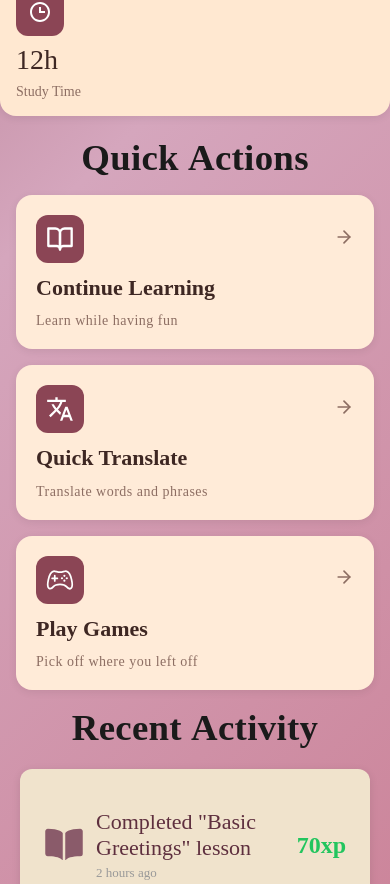
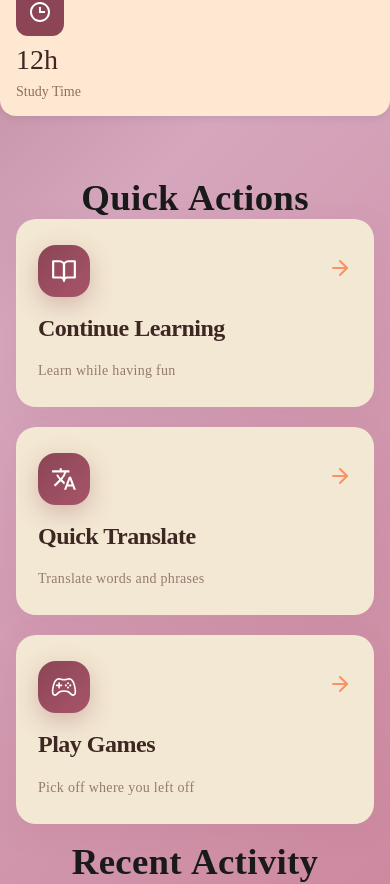
Before and after one commit to Gevans4352/Lingua-cute, a React (Vite) app in the folder lingua cute/: page /Dashboard in a window 390 px wide. Shown: the part 1120-2004 px from the top of the page. Built offline with nearby package versions, Linux system fonts and the light colour scheme.

Commit message:
improve style

```diff
--- a/lingua cute/src/Components/QuickActions/QuickActions.scss
+++ b/lingua cute/src/Components/QuickActions/QuickActions.scss
@@ -1,8 +1,9 @@
-*{
+* {
   margin: 0;
   padding: 0;
   box-sizing: border-box;
 }
+
 html,
 body,
 #root {
@@ -10,104 +11,225 @@ body,
   width: 100%;
 }
 
+.coverEverything {
+  padding: 60px 24px 24px 24px;
+}
+
+.recact {
+  text-align: center;
+  font-size: 42px;
+  font-weight: 700;
+  color: #3E2723;
+  margin-bottom: 48px;
+  letter-spacing: -0.5px;
+  position: relative;
+
+  &::after {
+    content: '';
+    position: absolute;
+    bottom: -16px;
+    left: 50%;
+    transform: translateX(-50%);
+    width: 80px;
+    height: 4px;
+    background: linear-gradient(90deg, #ff6b35, #f7931e);
+    border-radius: 2px;
+  }
+}
+
 .actions-container {
-  display: flex;
-  justify-content: center;
-  gap: 20px;
-  padding: 20px 0;
-  max-width: 1200px;
+  display: grid;
+  grid-template-columns: repeat(auto-fit, minmax(340px, 1fr));
+  gap: 32px;
+  max-width: 1400px;
   margin: 0 auto;
-  flex-wrap: wrap;
-  cursor: pointer;
+  padding: 0 24px;
+}
+
+.action-link {
+  text-decoration: none;
+  color: inherit;
+  display: block;
 }
 
 .action-card {
-  flex: 1;
-  min-width: 280px;
-  max-width: 350px;
-  background: #FFEBD8;
-  border-radius: 16px;
-  padding: 24px;
+  background: #f3e8d3;
+  border-radius: 24px;
+  padding: 36px 32px;
   display: flex;
   flex-direction: column;
-  gap: 12px;
-  box-shadow: 0 2px 8px rgba(0, 0, 0, 0.08);
-  transition: transform 0.2s ease, box-shadow 0.2s ease;
+  gap: 16px;
+  box-shadow: 0 8px 32px rgba(139, 69, 85, 0.08);
+  transition: all 0.4s cubic-bezier(0.4, 0, 0.2, 1);
+  border: 2px solid transparent;
+  position: relative;
+  overflow: hidden;
+
+  &::before {
+    content: '';
+    position: absolute;
+    top: 0;
+    left: 0;
+    width: 100%;
+    height: 100%;
+    background: linear-gradient(135deg, rgba(255, 107, 53, 0.05), rgba(247, 147, 30, 0.05));
+    opacity: 0;
+    transition: opacity 0.4s ease;
+  }
 
   &:hover {
-    transform: translateY(-4px);
-    box-shadow: 0 4px 16px rgba(255, 107, 53, 0.15);
+    transform: translateY(-8px) scale(1.02);
+    box-shadow: 0 20px 60px rgba(139, 69, 85, 0.15);
+    border-color: rgba(255, 107, 53, 0.2);
+
+    &::before {
+      opacity: 1;
+    }
   }
 
   .action-card-header {
     display: flex;
     justify-content: space-between;
     align-items: center;
+    position: relative;
+    z-index: 1;
   }
 
   .arrow-icon {
-    font-size: 20px;
-    color: #8D6E63;
-    transition: transform 0.2s ease;
+    font-size: 24px;
+    color: #ff6b35;
+    transition: all 0.3s ease;
+    opacity: 0.7;
   }
 
   &:hover .arrow-icon {
-    transform: translateX(4px);
+    transform: translateX(6px) rotate(-45deg);
+    opacity: 1;
   }
 }
 
-
 .action-box {
-  width: 48px;
-  height: 48px;
-  border-radius: 12px;
+  width: 64px;
+  height: 64px;
+  border-radius: 18px;
   display: flex;
   align-items: center;
   justify-content: center;
-  font-size: 28px;
-  color: #FFFFFF;
+  font-size: 32px;
+  color: #ffffff;
+  background: linear-gradient(135deg, #8b4555, #a85569);
+  box-shadow: 0 8px 24px rgba(139, 69, 85, 0.3);
+  transition: transform 0.3s ease;
+  position: relative;
+  z-index: 1;
+
+  .action-card:hover & {
+    transform: scale(1.1) rotate(5deg);
+  }
 }
 
 .action-value {
-  font-size: 24px;
-  font-weight: 600;
+  font-size: 28px;
+  font-weight: 700;
   color: #3E2723;
-  line-height: 1.2;
+  line-height: 1.3;
+  position: relative;
+  z-index: 1;
+  letter-spacing: -0.5px;
 }
 
 .action-label {
-  font-size: 14px;
+  font-size: 15px;
   color: #8D6E63;
   font-weight: 500;
-  letter-spacing: 0.5px;
+  letter-spacing: 0.3px;
+  line-height: 1.5;
+  position: relative;
+  z-index: 1;
+  opacity: 0.9;
 }
 
 // Tablet
-@media (max-width: 768px) {
+@media (max-width: 1024px) {
+  .recact {
+    font-size: 36px;
+    margin-bottom: 40px;
+  }
+
   .actions-container {
-    gap: 16px;
-    padding: 16px;
+    grid-template-columns: repeat(auto-fit, minmax(300px, 1fr));
+    gap: 28px;
+    padding: 0 20px;
   }
 
   .action-card {
-    min-width: 240px;
-    padding: 20px;
+    padding: 32px 28px;
+  }
+}
+
+@media (max-width: 768px) {
+  .coverEverything {
+    padding: 48px 20px 20px 20px;
+  }
+
+  .recact {
+    font-size: 32px;
+    margin-bottom: 36px;
+  }
+
+  .actions-container {
+    grid-template-columns: 1fr;
+    gap: 24px;
+    padding: 0 16px;
+  }
+
+  .action-card {
+    padding: 28px 24px;
   }
 
   .action-value {
-    font-size: 22px;
+    font-size: 26px;
+  }
+
+  .action-box {
+    width: 56px;
+    height: 56px;
+    font-size: 28px;
   }
 }
 
 // Mobile
 @media (max-width: 480px) {
+  .coverEverything {
+    padding: 40px 16px 16px 16px;
+  }
+
+  .recact {
+    font-size: 28px;
+    margin-bottom: 32px;
+  }
+
   .actions-container {
-    flex-direction: column;
-    align-items: center;
+    gap: 20px;
+    padding: 0;
   }
 
   .action-card {
-    width: 100%;
-    max-width: 100%;
+    padding: 24px 20px;
+    border-radius: 20px;
+  }
+
+  .action-value {
+    font-size: 24px;
+  }
+
+  .action-label {
+    font-size: 14px;
+  }
+
+  .action-box {
+    width: 52px;
+    height: 52px;
+    font-size: 26px;
   }
 }
--- a/lingua cute/src/Components/QuickActions/QuickActions.tsx
+++ b/lingua cute/src/Components/QuickActions/QuickActions.tsx
@@ -2,6 +2,7 @@ import { FiArrowRight, FiBookOpen } from "react-icons/fi";
 import "./QuickActions.scss";
 import { MdOutlineTranslate } from "react-icons/md";
 import { IoGameControllerOutline } from "react-icons/io5";
+import { Link } from "react-router-dom";
 
 const QuickActions = () => {
   const actions = [
@@ -10,41 +11,47 @@ const QuickActions = () => {
       details: "Learn while having fun ",
       label: "Continue Learning",
       bgColor: "#8b4555",
+      link: "/LearningProgress"
     },
     {
       icon: <MdOutlineTranslate />,
       details: "Translate words and phrases",
       label: "Quick Translate",
       bgColor: "#8b4555",
+      link: "/translate"
     },
     {
       icon: <IoGameControllerOutline />,
       label: "Play Games",
       details: "Pick off where you left off",
       bgColor: "#8b4555",
+      link: "GameChallenges"
     },
   ];
   return (
     <div className="coverEverything">
       <h2 className="recact">Quick Actions</h2>
       <div className="actions-container">
-        {actions.map((actions, index) => (
-          <div key={index} className="action-card">
+{actions.map((action, index) => (
+  <Link to={action.link} key={index} className="action-link">
+    <div className="action-card">
       <div className="action-card-header">
         <div
           className="action-box"
-                style={{ backgroundColor: actions.bgColor }}
+          style={{ backgroundColor: action.bgColor }}
         >
-                {actions.icon}
+          {action.icon}
         </div>
         <span className="arrow-icon">
           <FiArrowRight />
         </span>
       </div>
-            <div className="action-value">{actions.label}</div>
-            <div className="action-label">{actions.details}</div>
+      <div className="action-value">{action.label}</div>
+      <div className="action-label">{action.details}</div>
     </div>
+  </Link>
 ))}
+
       </div>
     </div>
   );
--- a/lingua cute/src/Pages/LearningProgress/LearningProgress.tsx
+++ b/lingua cute/src/Pages/LearningProgress/LearningProgress.tsx
@@ -6,9 +6,9 @@ const LearningProgress = ()=>{
         document.title = "Your Progress";
     }, []);
     return(
-        <>
-        Hello World
-        </>
+        <div className="learning">
+
+        </div>
     )
 }
 
--- a/lingua cute/src/Pages/Register/Register.tsx
+++ b/lingua cute/src/Pages/Register/Register.tsx
@@ -4,11 +4,11 @@ import { useEffect, useState } from "react";
 import { MdOutlineMail } from "react-icons/md";
 import { TbLockPassword } from "react-icons/tb";
 import { CiUser } from "react-icons/ci";
-import googleIcon from "../../assets/google-icon-logo-svgrepo-com.svg"
+import googleIcon from "../../assets/google-icon-logo-svgrepo-com.svg";
 import { IoEyeOutline, IoEyeOffOutline } from "react-icons/io5";
 
-const Register = ()=>{
-    const [name, setName] = useState("")
+const Register = () => {
+  const [name, setName] = useState("");
   const [email, setEmail] = useState("");
   const [password, setPassword] = useState("");
   const [showPassword, setShowPassword] = useState(false);
@@ -16,7 +16,7 @@ const Register = ()=>{
     document.title = "Register";
   }, []);
   const handleRegister = async (e: React.FormEvent) => {
-        e.preventDefault()
+    e.preventDefault();
     if (email.trim().length === 0) {
       alert("Email address is required.");
       return;
@@ -25,7 +25,11 @@ const Register = ()=>{
       alert("Please enter a valid email address");
       return;
     }
-        if (email.indexOf("@") === -1 || email.indexOf(".") === -1 || email.indexOf(".") < email.indexOf("@")) {
+    if (
+      email.indexOf("@") === -1 ||
+      email.indexOf(".") === -1 ||
+      email.indexOf(".") < email.indexOf("@")
+    ) {
       alert("Please enter a valid email address");
       return;
     }
@@ -50,31 +54,31 @@ const Register = ()=>{
       return;
     }
 
-        try{
-            const response = await fetch('http://localhost:5000/api/auth/register',{
+    try {
+      const response = await fetch("http://localhost:5000/api/auth/register", {
         method: "POST",
         headers: {
-                    'Content-Type': 'application/json',
+          "Content-Type": "application/json",
         },
-                body: JSON.stringify({name, email, password})
+        body: JSON.stringify({ name, email, password }),
       });
 
       const data = await response.json();
 
-            if(data.success){
+      if (data.success) {
         alert("registration successful!");
         setName("");
         setEmail("");
         setPassword("");
-            }else{
-                alert(data.message || "Registration failed!")
+      } else {
+        alert(data.message || "Registration failed!");
       }
+    } catch (error) {
+      console.error("Error: ", error);
     }
-        catch(error){
-            console.error("Error: ", error)
-        }alert("Network error. Make sure backend is running on port 5000")
-    }
-    return(
+    alert("Network error. Make sure backend is running on port 5000");
+  };
+  return (
     <div className="login">
       <div className="card">
         <div className="right">
@@ -131,12 +135,15 @@ const Register = ()=>{
             Google
           </button>
           <p>
-                    Already have an account <Link to="/Login "onClick={(e) => e.stopPropagation()}>Sign in</Link>
+            Already have an account{" "}
+            <Link to="/Login " onClick={(e) => e.stopPropagation()}>
+              Sign in
+            </Link>
           </p>
         </div>
       </div>
     </div>
-    )
-}
+  );
+};
 
 export default Register;
```
Lines whose indentation alone changed are shown as unchanged.
